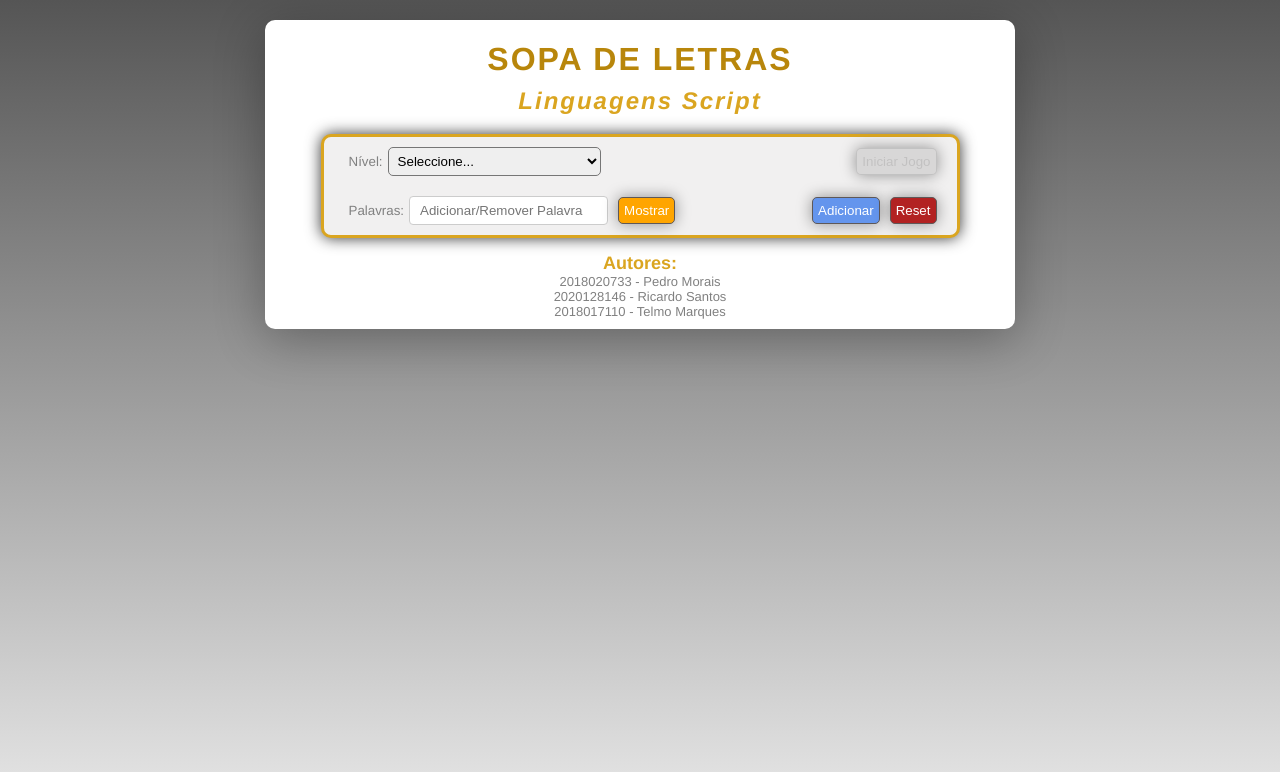
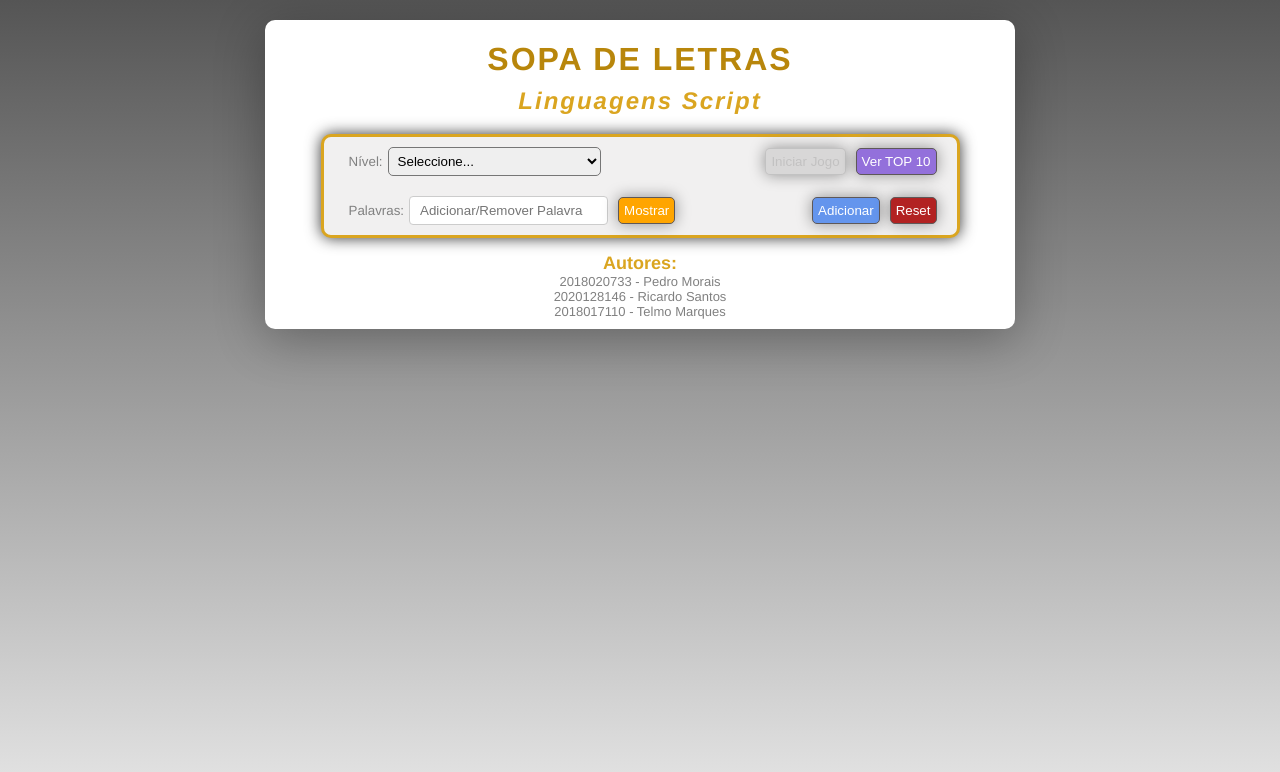
Before and after one commit to pedrojfmorais/TrabalhoPratico-LS, a React (Create React App) app in the folder sopa-letras/: page / in a window 1280 px wide. Shown: the top 772 px of the page. Built offline with nearby package versions, Linux system fonts and the light colour scheme.

Commit message:
falta css inserir top 10

```diff
--- a/sopa-letras/src/App.js
+++ b/sopa-letras/src/App.js
@@ -1,6 +1,5 @@
 import "./assets/styles/app.css"
-import { useState, useEffect } from "react";
-import { initTabelaPalavras } from "./helpers";
+import { useState } from "react";
 
 import {
   Header,
@@ -11,8 +10,6 @@ import {
   ModalPanel,
 } from "./components";
 
-import { TEMPO_DIFICULDADE } from "./constants";
-
 function App() {
 
   const [gameStarted, setGameStarted] = useState(false);
@@ -21,108 +18,14 @@ function App() {
   const [palavrasEmJogo, setPalavrasEmJogo] = useState([]);
   const [palavrasEncontradas, setPalavrasEncontradas] = useState([]);
   const [encontrouPalavra, setEncontrouPalavra] = useState(false);
-  const [ganhouJogo, setGanhouJogo] = useState(false);
-  const [points, setPoints] = useState(0);
-  const [timer, setTimer] = useState(-1);
   const [tituloModal, setTituloModal] = useState("");
   const [textoModal, setTextoModal] = useState("");
   const [classeTextoModal, setClasseTextoModal] = useState("");
   const [abreModal, setAbreModal] = useState(false);
-  const [userWords, setUserWords] = useState([]);
-
-  useEffect(() => {
-
-    let timerId = undefined;
-
-    function terminouJogo(){
-
-      if(timer === -1)
-        return;
-
-      if(ganhouJogo){
-        setTituloModal("Ganhou");
-        setClasseTextoModal("verde");
-      }
-      else{
-        setTituloModal("Perdeu");
-        setClasseTextoModal("vermelho");
-      }
-      setTextoModal("Pontuação: " + points);
-      setAbreModal(true);
-    }
-
-    //atualizar pontos
-    if(encontrouPalavra){
-      setPoints(points + (palavrasEncontradas[palavrasEncontradas.length-1].length * timer));
-      setEncontrouPalavra(false);
-    }
-
-    //deteta fim do jogo
-    if(palavrasEmJogo.length === palavrasEncontradas.length && timer > 0){
-      setGameStarted(false);
-      setGanhouJogo(true);
-      terminouJogo();
-    }
-
-    if (gameStarted) {
-      timerId = setInterval(() => {
-        setTimer(timer-1);
-        let nextTimer = timer - 1;
-        if (nextTimer === 0) {
-          setGameStarted(false);
-          setGanhouJogo(false);
-          terminouJogo();
-        }
-
-      }, 1000);
-    } else if (timer !== TEMPO_DIFICULDADE[parseInt(selectedLevel)-1]) {
-      setTimer(TEMPO_DIFICULDADE[parseInt(selectedLevel)-1]);
-    }
-    return () => {
-      if (timerId) {
-        clearInterval(timerId);
-      }
-    };
-  }, [gameStarted, timer, points, selectedLevel, palavrasEmJogo, palavrasEncontradas, encontrouPalavra, ganhouJogo]);
-
-  const handleGameStart = () => {
-    if (gameStarted) {
-      setGameStarted(false);
-
-      setTituloModal("Perdeu");
-      setClasseTextoModal("vermelho");
-      setTextoModal("Pontuação: " + points);
-      setAbreModal(true);
-
-    } else {
-      setGameStarted(true);
-      setGanhouJogo(false);
-      initJogo(selectedLevel);
-    }
-  };
-
-  function initJogo(dificuldadeAtual){
-
-    let tabelaJogo = [[]];
-    let palavrasEmJogo = [];
-
-    [tabelaJogo, palavrasEmJogo] = initTabelaPalavras(parseInt(dificuldadeAtual), userWords);
-
-    setTabelaJogo(tabelaJogo);
-    setPalavrasEmJogo(palavrasEmJogo);
-    setPalavrasEncontradas([]);
-    setPoints(0);
-
-  }
-
-  const handleLevelChange = (event) => {
-
-    const { value } = event.currentTarget;
-    setSelectedLevel(value);
-
-    if(value !== '0')
-      initJogo(value);
-  }
+  const [top10, setTop10] = useState([]);
+  const [ganhouJogo, setGanhouJogo] = useState(false);
+  const [points, setPoints] = useState(0);
+  const [inserirTop10, setInserirTop10] = useState(false);
 
   return (
     <div id="container">
@@ -130,17 +33,26 @@ function App() {
       <main className="main-content">
         <ControlPanel
           gameStarted={gameStarted}
-          onGameStart={handleGameStart}
           selectedLevel={selectedLevel}
-          onLevelChange={handleLevelChange}
-          timer={timer}
-          points={points}
-          userWords={userWords}
-          setUserWords={setUserWords}
           setTituloModal={setTituloModal}
           setClasseTextoModal={setClasseTextoModal}
           setTextoModal={setTextoModal}
           setAbreModal={setAbreModal}
+          palavrasEncontradas={palavrasEncontradas}
+          setEncontrouPalavra={setEncontrouPalavra}
+          palavrasEmJogo={palavrasEmJogo}
+          setGameStarted={setGameStarted}
+          setTabelaJogo={setTabelaJogo}
+          setPalavrasEmJogo={setPalavrasEmJogo}
+          setPalavrasEncontradas={setPalavrasEncontradas}
+          setSelectedLevel={setSelectedLevel}
+          encontrouPalavra={encontrouPalavra}
+          ganhouJogo={ganhouJogo}
+          setGanhouJogo={setGanhouJogo}
+          points={points}
+          setPoints={setPoints}
+          top10={top10}
+          setInserirTop10={setInserirTop10}
         />
         <GameWords
           palavrasEmJogo={palavrasEmJogo}
@@ -151,6 +63,7 @@ function App() {
           gameStarted={gameStarted}
           tabelaJogo={tabelaJogo}
           palavrasEmJogo={palavrasEmJogo}
+          palavrasEncontradas={palavrasEncontradas}
           setPalavrasEncontradas={setPalavrasEncontradas}
           setEncontrouPalavra={setEncontrouPalavra}
           selectedLevel={selectedLevel}
@@ -161,6 +74,11 @@ function App() {
           textoModal={textoModal}
           abreModal={abreModal}
           setAbreModal={setAbreModal}
+          top10={top10}
+          setTop10={setTop10}
+          points={points}
+          inserirTop10={inserirTop10}
+          setInserirTop10={setInserirTop10}
         />
       </main>
       <Footer />
--- a/sopa-letras/src/components/control-panel/control-panel.component.jsx
+++ b/sopa-letras/src/components/control-panel/control-panel.component.jsx
@@ -1,16 +1,123 @@
-import React, { useState } from "react";
+import React, { useState, useEffect } from "react";
 import "./control-panel.css";
 import { PALAVRAS_POSSIVEIS, TEMPO_DIFICULDADE } from "../../constants";
+import { initTabelaPalavras } from "../../helpers";
 
 function ControlPanel(props) {
 
-  const { gameStarted, selectedLevel, onGameStart, onLevelChange, timer, points,
-    userWords, setUserWords, setTituloModal, setClasseTextoModal, setTextoModal, setAbreModal } = props;
+  const {
+    gameStarted, selectedLevel, setTituloModal, setClasseTextoModal, setTextoModal, ganhouJogo, points,
+    setAbreModal, palavrasEncontradas, palavrasEmJogo, setGameStarted, setTabelaJogo, setGanhouJogo, setPoints,
+    setPalavrasEmJogo, setPalavrasEncontradas, setSelectedLevel, encontrouPalavra, setEncontrouPalavra, top10, setInserirTop10
+  } = props;
 
+  const [timer, setTimer] = useState(-1);
   const gameStartedClass = gameStarted ? " gameStarted" : "";
 
   const [word, setWord] = useState("");
   const [btnReset, setBtnReset] = useState("Reset");
+  const [userWords, setUserWords] = useState([]);
+
+  const onGameStart = () => {
+    if (gameStarted) {
+
+      setInserirTop10(true);
+
+      setGameStarted(false);
+
+      setTituloModal("Perdeu");
+      setClasseTextoModal("vermelho");
+      setTextoModal(["Pontuação: " + points]);
+      setAbreModal(true);
+
+    } else {
+      setGameStarted(true);
+      setGanhouJogo(false);
+      initJogo(selectedLevel);
+    }
+  };
+
+  function initJogo(dificuldadeAtual){
+
+    let tabelaJogo = [[]];
+    let palavrasEmJogo = [];
+
+    [tabelaJogo, palavrasEmJogo] = initTabelaPalavras(parseInt(dificuldadeAtual), userWords);
+
+    setTabelaJogo(tabelaJogo);
+    setPalavrasEmJogo(palavrasEmJogo);
+    setPalavrasEncontradas([]);
+    setPoints(0);
+
+  }
+
+  const onLevelChange = (event) => {
+
+    const { value } = event.currentTarget;
+    setSelectedLevel(value);
+
+    if(value !== '0')
+      initJogo(value);
+  }
+
+  function terminouJogo(){
+
+    if(timer === -1)
+      return;
+
+    if(ganhouJogo){
+      setTituloModal("Ganhou");
+      setClasseTextoModal("verde");
+    }
+    else{
+      setTituloModal("Perdeu");
+      setClasseTextoModal("vermelho");
+    }
+    setTextoModal(["Pontuação: " + points]);
+    setAbreModal(true);
+  }
+
+  useEffect(() => {
+
+    let timerId = undefined;
+
+    if (gameStarted) {
+      timerId = setInterval(() => {
+        setTimer(timer-1);
+        let nextTimer = timer - 1;
+        if (nextTimer === 0) {
+          setGameStarted(false);
+          setGanhouJogo(false);
+          terminouJogo();
+        }
+
+      }, 1000);
+    } else if (timer !== TEMPO_DIFICULDADE[parseInt(selectedLevel)-1]) {
+      setTimer(TEMPO_DIFICULDADE[parseInt(selectedLevel)-1]);
+    }
+    return () => {
+      if (timerId) {
+        clearInterval(timerId);
+      }
+    };
+  }, [gameStarted, timer, selectedLevel]); // eslint-disable-line react-hooks/exhaustive-deps
+
+  useEffect(() => {
+
+    //atualizar pontos
+    if(encontrouPalavra){
+      setPoints(points + (palavrasEncontradas[palavrasEncontradas.length-1].length * timer));
+      setEncontrouPalavra(false);
+
+    }
+
+    //fim de jogo
+    if(palavrasEmJogo.length === palavrasEncontradas.length && timer > 0){
+      setGameStarted(false);
+      setGanhouJogo(true);
+      terminouJogo();
+    }
+  }, [encontrouPalavra]); // eslint-disable-line react-hooks/exhaustive-deps
 
   // cor do timer conforme o tempo que falta
   if(timer <= TEMPO_DIFICULDADE[parseInt(selectedLevel)-1] / 4)
@@ -31,7 +138,7 @@ function ControlPanel(props) {
 
       setTituloModal("Erro");
       setClasseTextoModal("vermelho");
-      setTextoModal("Esta palavra já se encontra inserida!");
+      setTextoModal(["Esta palavra já se encontra inserida!"]);
       setAbreModal(true);
 
       return;
@@ -74,14 +181,12 @@ function ControlPanel(props) {
       addWord();
   }
 
-  const submeterWord = event => event.preventDefault();
-
   const mostraPalavras = () => {
 
     if(userWords.length === 0){
       setTituloModal("Ainda não foram inseridas palavras");
       setClasseTextoModal("vermelho");
-      setTextoModal("");
+      setTextoModal([""]);
 
     }else{
 
@@ -94,15 +199,30 @@ function ControlPanel(props) {
           texto += element + ", ";
         });
 
-        setTextoModal(texto.substring(0, texto.length - 2));
+        setTextoModal([texto.substring(0, texto.length - 2)]);
     }
 
     setAbreModal(true);
   }
 
+  const mostraTop10 = () => {
+
+    let texto = [];
+
+    setTituloModal("Top 10 Pontuações");
+    setClasseTextoModal("verde");
+
+    top10.forEach(element => {
+      if(element !== undefined)
+        texto.push("Nome: " + element[0] + " Pontos: " + element[1]);
+    });
+    setTextoModal(texto);
+    setAbreModal(true);
+  }
+
   return (
     <section id="panel-control">
-      <form className="form">
+      <form className="form" onSubmit={event => event.preventDefault()}>
             <fieldset className="form-group">
               <label htmlFor="btLevel">Nível:</label>
               <select
@@ -117,6 +237,7 @@ function ControlPanel(props) {
                 <option value="3">Avançado (20x20, 9 palavras)</option>
               </select>
             </fieldset>
+            <fieldset className="form-group">
             <button
               type="button"
               id="btPlay"
@@ -125,10 +246,12 @@ function ControlPanel(props) {
             >
               {gameStarted ? "Parar jogo" : "Iniciar Jogo"}
             </button>
+            <button id="btTop" onClick={mostraTop10}>Ver TOP 10</button>
+            </fieldset>
       </form>
 
       {!gameStarted ?
-        <form className="form" id="addWords" onSubmit={submeterWord}>
+        <form className="form" id="addWords" onSubmit={event => event.preventDefault()}>
           <fieldset className="form-group">
             <label htmlFor="inputPalavra">Palavras:</label>
             <input
--- a/sopa-letras/src/components/control-panel/control-panel.css
+++ b/sopa-letras/src/components/control-panel/control-panel.css
@@ -196,3 +196,18 @@ button:hover {
 #gameTime {
   background-color: var(--timer-color);
 }
+
+#btTop {
+  margin-left: 10px;
+  border: 1px solid #5e5858;
+  background-color:mediumpurple;
+  color: white;
+  cursor: pointer;
+  box-shadow: 0px 0px 15px rgba(0, 0, 0, 0.4);
+  justify-self: end;
+  align-self: right;
+}
+#btTop:hover {
+  background: rgba(0, 0, 0, 0.1);
+  background:purple;
+}
--- a/sopa-letras/src/components/game-panel/game-table.component.jsx
+++ b/sopa-letras/src/components/game-panel/game-table.component.jsx
@@ -1,14 +1,13 @@
-import React, { memo } from "react";
+import React from "react";
 import "./game-panel.css"
 
-const GameTable = memo((props) => {
+function GameTable(props) {
 
-  let { gameStarted, tabelaJogo, palavrasEmJogo, setPalavrasEncontradas, setEncontrouPalavra, selectedLevel } = props;
+  let { gameStarted, tabelaJogo, palavrasEmJogo, palavrasEncontradas, setPalavrasEncontradas, setEncontrouPalavra, selectedLevel } = props;
 
   let mouseDown = false;
   let palavraSelecionada = "";
   let letrasSelecionadas = [];
-  let palavrasEncontradas = [];
   let direcaoAtual = 0;
   let direcaoSelecao = 0;
 
@@ -161,8 +160,7 @@ const GameTable = memo((props) => {
       for (let index = 0; index < elements.length; index++) {
         elements[index].classList.add("palavraCerta");
       }
-      palavrasEncontradas.push(palavra);
-      setPalavrasEncontradas(palavrasEncontradas);
+      setPalavrasEncontradas([...palavrasEncontradas, palavra]);
       setEncontrouPalavra(true);
     }
 
@@ -198,5 +196,5 @@ const GameTable = memo((props) => {
       }
     </div>
   );
-});
+}
 export default GameTable;
```
Also changed, not shown: sopa-letras/src/components/modal-panel/modal-panel.component.jsx (+76 -3 lines).
